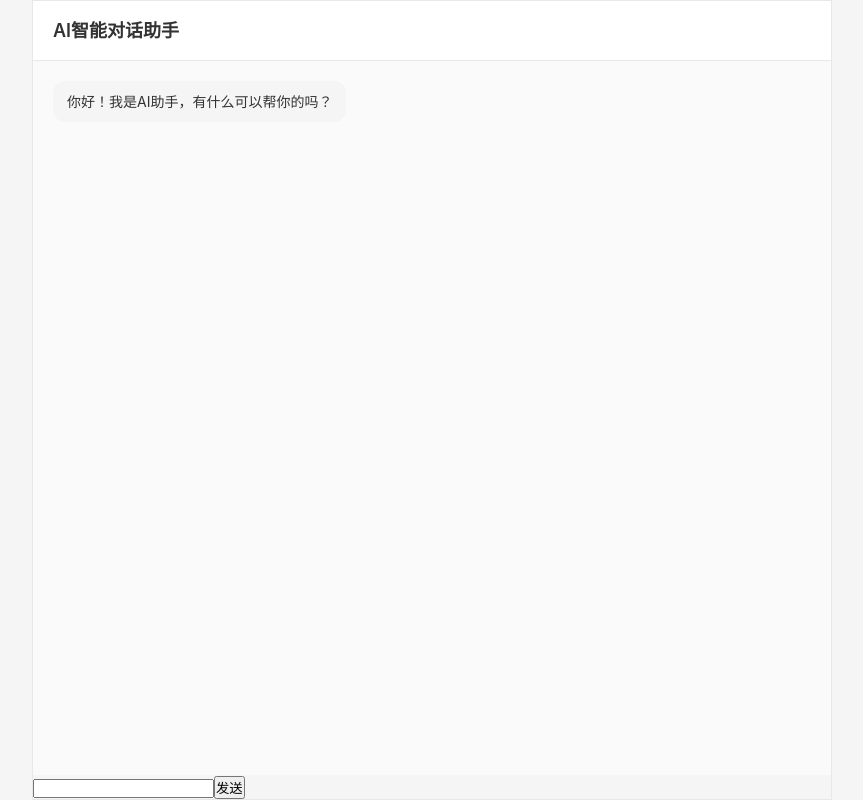
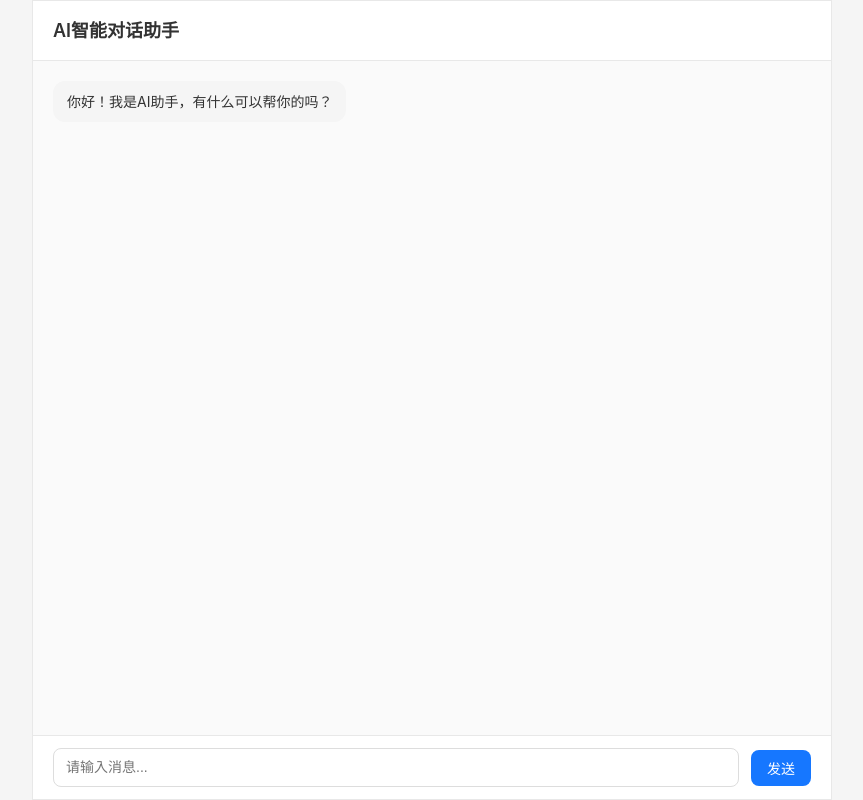
Before and after one commit to frracha/----, a React (Vite) app in the folder ai-chat-demo/: page / in a window 1280 px wide. Shown: the whole page, without its empty margins (208-1071 px from the left). Built offline with nearby package versions, Linux system fonts and the light colour scheme.

Commit message:
ChatInput组件样式抽离

```diff
--- /dev/null
+++ b/ai-chat-demo/src/components/ChatInput.css
@@ -0,0 +1,57 @@
+/* 输入栏外层容器：横向布局、和整体边框衔接 */
+.chat-input-container {
+    display: flex;
+    align-items: center;
+    gap: 12px;
+    padding: 12px 20px;
+    border-top: 1px solid #e8e8e8;
+    background-color: #fff;
+}
+
+/* 输入框基础样式 */
+.chat-input {
+    /* 自动撑满容器剩余空间，按钮宽度固定 */
+    flex: 1;
+    padding: 8px 12px;
+    border: 1px solid #ddd;
+    border-radius: 8px;
+    font-size: 14px;
+    line-height: 1.5;
+    /* 去掉浏览器默认的蓝色聚焦框 */
+    outline: none;
+    color: #333;
+    background-color: #fff;
+}
+
+/* 输入框聚焦状态：高亮边框，去掉原生蓝色轮廓 */
+.chat-input:focus {
+    border-color: #1677ff;
+}
+
+/* 输入框禁用状态 */
+.chat-input:disabled {
+    background-color: #f5f5f5;
+    color: #999;
+    /* 光标变成禁止样式 */
+    cursor: not-allowed;
+}
+
+/* 发送按钮基础样式 */
+.send-btn {
+    /*去掉浏览器默认的按钮边框 */
+    border: none;
+    padding: 8px 16px;
+    border-radius: 8px;
+    background-color: #1677ff;
+    color: #fff;
+    font-size: 14px;
+    cursor: pointer;
+    /* 防止换行 保证 “发送” 两个字永远在一行 */
+    white-space: nowrap;
+}
+
+/* 按钮禁用状态 */
+.send-btn:disabled {
+    background-color: #ccc;
+    cursor: not-allowed;
+}
--- a/ai-chat-demo/src/components/ChatInput.tsx
+++ b/ai-chat-demo/src/components/ChatInput.tsx
@@ -1,4 +1,5 @@
 import React, { useState } from 'react';
+import './ChatInput.css'
 
 interface Props {
     loading: boolean,
@@ -19,15 +20,17 @@ const ChatInput: React.FC<Props> = ({ loading, onSend }) => {
     // 处理回车消息
     const handleKeyDown = (e: React.KeyboardEvent<HTMLInputElement>) => {
         if (e.key === 'Enter' && !loading) {
+            // 避免后续如果嵌套表单，按回车会意外提交表单
+            e.preventDefault();
             handleSend(inputValue)
         }
     }
     return (
-        <div>
-            <input value={inputValue} onChange={(e) => setInputValue(e.target.value)} onKeyDown={handleKeyDown} disabled={loading} />
+        <div className='chat-input-container'>
+            <input className='chat-input' value={inputValue} onChange={(e) => setInputValue(e.target.value)} onKeyDown={handleKeyDown} disabled={loading} placeholder="请输入消息..." />
             {/* HTML 原生属性的铁则： 当 `<button disabled={loading}>` 时，浏览器会完全禁用这个按钮；不仅视觉上变灰，`onClick` 事件根本不会触发**，用户点击不会有任何反应；*/}
             {/* 所以 `onClick` 里的 `!loading` 判断是完全冗余的，永远走不到。 */}
-            <button onClick={() => handleSend(inputValue)} disabled={loading}>发送</button>
+            <button className='send-btn' onClick={() => handleSend(inputValue)} disabled={loading}>发送</button>
         </div>
     )
 }
```
